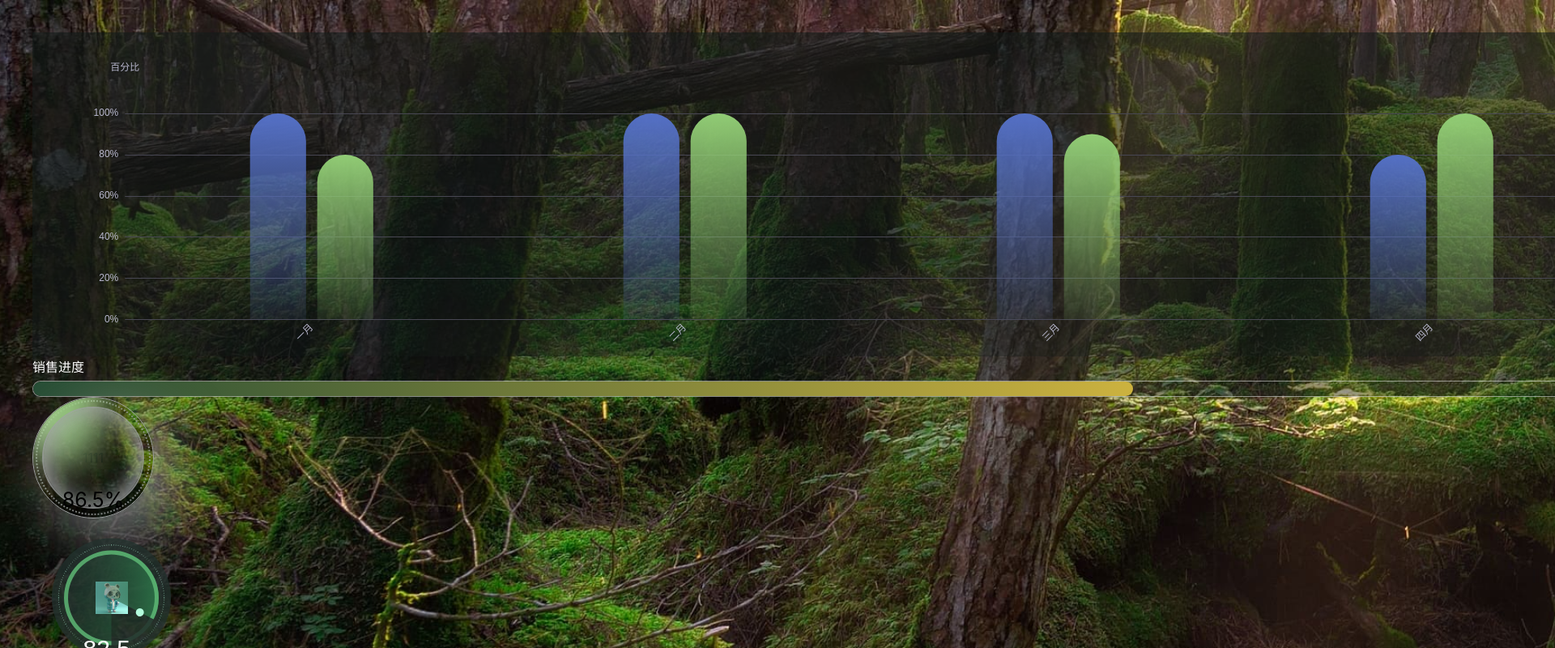
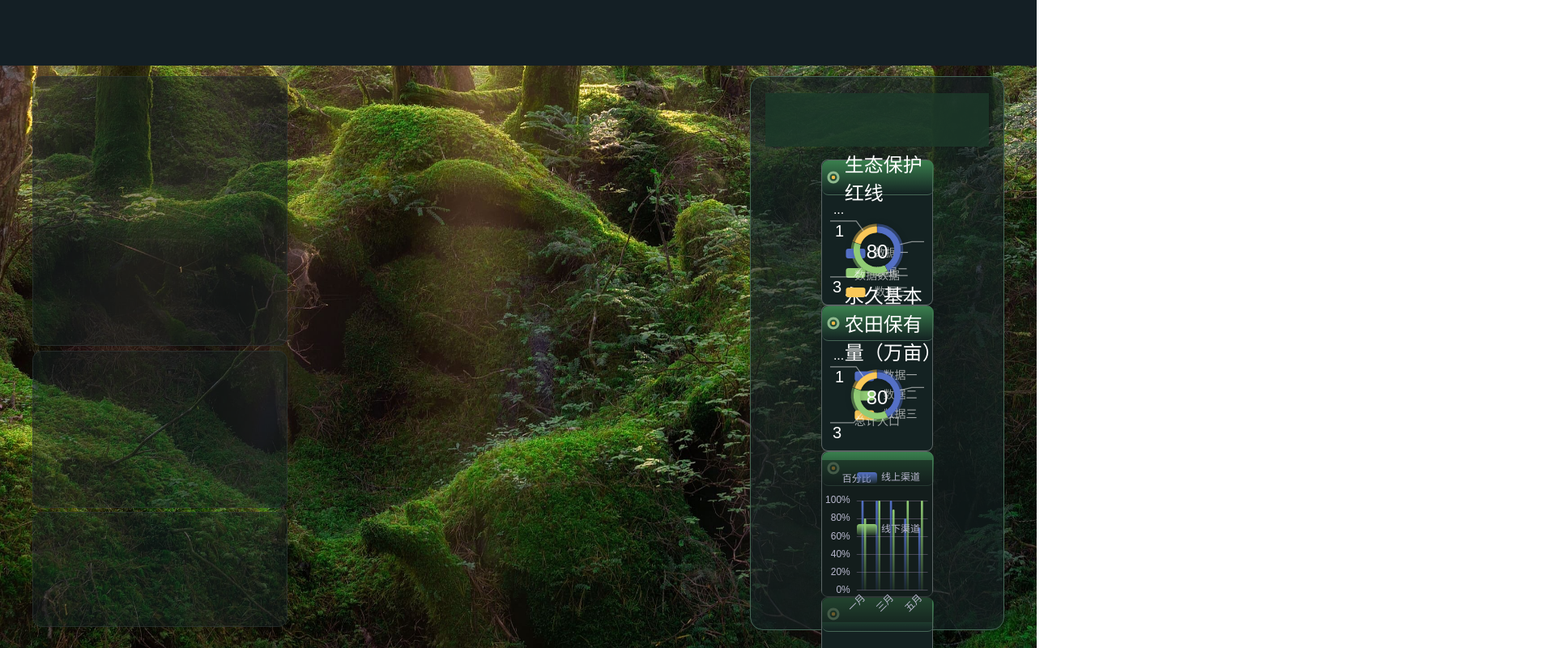
Before and after one commit to xya-0526/digital-twin, a Vue app: page /transportation/location-conditions in a window 1280 px wide. Shown: the top 800 px of the page at 81% size, 1920 px wide, since content can reach past the window. Built offline with nearby package versions, Linux system fonts and the light colour scheme.

Commit message:
feat: 布局

```diff
--- a/src/components/BarCharts.vue
+++ b/src/components/BarCharts.vue
@@ -10,11 +10,11 @@ const props = defineProps({
   // 尺寸配置
   width: {
     type: String,
-    default: '50%'
+    default: '600px'
   },
   height: {
     type: String,
-    default: '400px'
+    default: '200px'
   },
 
   // 数据配置
@@ -74,7 +74,7 @@ const chartOption = computed(() => ({
   legend: props.showLegend
     ? {
         data: props.seriesData?.map(s => s.name),
-        top: 30,
+        top: 10,
         right: 10,
         itemGap: 50
       }
@@ -106,7 +106,7 @@ const chartOption = computed(() => ({
       formatter: '{value}%'
     },
     name: '百分比',
-    nameGap: 50,
+    nameGap: 20,
     max: 100
   },
   series: props.seriesData?.map((series, index) => ({
--- a/src/components/CircleChart.vue
+++ b/src/components/CircleChart.vue
@@ -1,6 +1,6 @@
 <template>
-  <div class="circle-chart-container">
-    <div class="chart-title">
+  <div class="circle-chart-container" :style="{ width: props.width, height: props.height }">
+    <div class="chart-title" :style="{ width: props.width }">
       <img class="title-icon" :src="Point" alt="point" />
       {{ title }}
     </div>
@@ -13,8 +13,17 @@
 <script setup>
 import * as echarts from 'echarts'
 import Point from '@/assets/images/point.svg'
+import { onMounted, ref,watch } from 'vue'
 
 const props = defineProps({
+    width:{
+    type:String,
+    default:''
+  },
+  height: {
+    type:String,
+    default:''
+  },
   title: {
     type: String,
     required: true
@@ -76,6 +85,7 @@ const initChart = () => {
 const handleResize = () => {
   if (chartInstance) {
     chartInstance.resize()
+    initChart()
   }
 }
 
@@ -104,6 +114,7 @@ const updateChart = () => {
     },
     series: [
       {
+        z: 10,
         name: props.title,
         type: 'pie',
         radius: ['33%', '45%'],
@@ -113,8 +124,8 @@ const updateChart = () => {
         avoidLabelOverlap: true,
         itemStyle: {
           borderRadius: 1,
-          borderWidth: 8,
-          borderColor: 'rgba(133, 208, 106, .1)'
+          // borderWidth: 8,
+          // borderColor: 'rgba(133, 208, 106, .1)'
         },
         label: {
           show: true,
@@ -163,7 +174,7 @@ const updateChart = () => {
             name: item.label,
             itemStyle: {
               shadowBlur: 10,
-              shadowColor: 'rgba(0, 0, 0, 0.2)'
+              shadowColor: 'rgba(0, 0, 0, 0.2)',
             }
           }
         }),
@@ -176,6 +187,29 @@ const updateChart = () => {
             shadowColor: 'rgba(0, 0, 0, 0.5)'
           }
         }
+      },
+      {
+        z:1,
+        type: 'pie',
+        radius: ['33%', '50%'],
+        width: chartWidth,
+        roseType: props.roseType,
+        padAngle: 1,
+        avoidLabelOverlap: false,
+        data: props.dataItems.map(item => {
+          return {
+            value: item.percentage,
+            name: item.label,
+            itemStyle: {
+              shadowBlur: 10,
+              shadowColor: 'rgba(0, 0, 0, 0.2)',
+              opacity: .5, // 整体透明度设为50%,
+            }
+          }
+        }),
+        label:{
+          show: false
+        },
       }
     ],
     tooltip: {
@@ -279,7 +313,7 @@ watch(() => [props.dataItems, props.centerValue, props.centerLabel], updateChart
 .chart-wrapper {
   width: 100%;
   height: 95%;
-  filter: drop-shadow(0 0 10px rgba(255, 255, 255, 0.6));
+  /* filter: drop-shadow(0 0 10px rgba(255, 255, 255, 0.6)); */
   z-index: 1;
   display: flex;
   align-items: center;
--- a/src/components/ProgressBar.vue
+++ b/src/components/ProgressBar.vue
@@ -17,11 +17,11 @@ const props = defineProps({
   },
   width: {
     type: String,
-    default: '100%'
+    default: '450px'
   },
   height: {
     type: String,
-    default: '10px'
+    default: '25px'
   },
   ortherProps: {
     type: Object,
@@ -41,8 +41,8 @@ const progressStyle = computed(() => {
 })
 onMounted(() => {
   const progress = document.querySelector('.el-progress-bar__outer')
-  progress.style.background = 'rgba(17, 26, 27,0.04)'
-  progress.style.border = '0.1px solid rgba(255,255,255,0.5)'
+  progress.style.background = 'rgba(26, 40, 40)'
+  progress.style.border = '0.1px solid rgba(56, 65, 67,0.8)'
 })
 </script>
 
@@ -55,7 +55,7 @@ onMounted(() => {
     <el-progress
       :text-inside="true"
       :style="{ width: progressStyle.width, height: progressStyle.height }"
-      :stroke-width="20"
+      :stroke-width="15"
       :percentage="percentage"
       status="succes"
       :color="progressStyle.gradientColor"
@@ -67,13 +67,17 @@ onMounted(() => {
 
 <style scoped lang="scss">
 .progress-bar {
-  width: 70%;
-  height: 50px;
-  background-color: rgb(17, 26, 27, 0.4);
+  z-index: 100;
+  width: 450px;
+  height: 60px;
+  // background-color: rgb(17, 26, 27, 0.4);
+  overflow: hidden;
   .box {
     display: flex;
+    width: 100%;
+    font-size: 16px;
     justify-content: space-between;
-    margin-bottom: 25px;
+    // margin-bottom: 25px;
     color: rgb(255, 255, 255);
   }
 }
--- /dev/null
+++ b/src/components/cartBoxone.vue
@@ -0,0 +1,89 @@
+<script setup>
+import Point from '@/assets/images/point.svg'
+const props = defineProps({
+  title:{
+    type:String,
+    default:''
+  },
+  width:{
+    type:String,
+    default:''
+  },
+  height: {
+    type:String,
+    default:''
+  },
+  color: {
+    type:String,
+    default:''
+  }
+})
+console.log(props.title)
+</script>
+
+<template>
+  <div class="circle-chart-container" :style="{ width: props.width, height: props.height }">
+    <div class="chart-title" :style="{ width: props.width }">
+      <img class="title-icon" :src="Point" alt="point"/>
+      <span class="title-text">{{ props.title }}</span>
+    </div>
+    <div class="chart-content">
+      <div class="chart-wrapper" ref="chartRef">
+        <slot></slot>
+      </div>
+    </div>
+  </div>
+</template>
+
+<style scoped>
+.circle-chart-container {
+  width: 605px;
+  height: 320px;
+  position: relative;
+  background-color: #142222;
+  border: 1px solid var(--border-default);
+  border-radius: var(--border-radius);
+  box-shadow: var(--box-shadow);
+  display: flex;
+  flex-direction: column;
+  box-sizing: border-box;
+}
+
+.chart-title {
+  width: 605px;
+  height: 42.51px;
+  border-radius: 8px;
+  opacity: 1;
+  background: linear-gradient(180deg, rgb(58, 128, 78) 0%, rgba(20, 34, 34, 0) 100%);
+  display: flex;
+  align-items: center;
+  font-size: 24px;
+  color: rgba(255, 255, 255, 1);
+  font-weight: 400;
+  font-family: 'SourceHanSansCN';
+  border-bottom: 1px solid rgba(69, 102, 85, 1);
+}
+
+.title-icon {
+  display: inline-block;
+  margin: 5px;
+}
+
+.chart-content {
+  display: flex;
+  justify-content: space-between;
+  align-items: center;
+  height: calc(100% - 42px);
+  position: relative;
+}
+
+.chart-wrapper {
+  width: 100%;
+  height: 95%;
+  /* filter: drop-shadow(0 0 10px rgba(255, 255, 255, 0.6)); */
+  z-index: 1;
+  display: flex;
+  align-items: center;
+  justify-content: center;
+}
+</style>
--- a/src/components/radarCarts.vue
+++ b/src/components/radarCarts.vue
@@ -1,9 +1,16 @@
-<script setup></script>
+<script setup>
+const props = defineProps({
+  icon: {
+    type: String,
+    default: ''
+  }
+})
+</script>
 
 <template>
   <div class="radarCarts">
     <span class="item"></span>
-    <span>1111</span>
+    <img :src="props.icon" alt="">
     <span class="mask">86.5%</span>
   </div>
 </template>
@@ -12,37 +19,29 @@
 .radarCarts {
   position: relative;
   background: transparent;
-  background: linear-gradient(rgba(160, 163, 164, 0.75));
+  background: linear-gradient(rgba(26, 40, 40, 0.85));
 
-  width: 150px;
-  height: 150px;
+  width: 64px;
+  height: 64px;
   border-radius: 50%;
-  border: 0.1px solid rgb(160, 163, 164);
-  box-shadow: 25px 25px 75px rgba(160, 163, 164, 0.75);
+  border: 0.1px solid rgba(76, 96, 87, 0.85);
+  /* box-shadow: 25px 25px 75px rgba(160, 163, 164, 0.75); */
   overflow: hidden;
   display: flex;
   justify-content: center;
   align-items: center;
   overflow: hidden;
-  &::before {
-    content: '';
-    position: absolute;
-    inset: 3px;
-    border-radius: 50%;
-    border: 2.5px dotted rgba(160, 163, 164, 0.75);
-    /*  */
-  }
   &::after {
     content: '';
     /* z-index: 100; */
     position: absolute;
-    inset: 11px;
+    inset: 3.5px;
     border-radius: 50%;
-    border: 2.5px solid rgba(160, 163, 164, 0.75);
+    border: 2.5px solidrgba(26, 40, 40, 0.85);
     /* box-shadow: inset -5px -5px 25px rgba(0,0,0,0.75); */
     box-shadow:
-      inset -5px -5px 25px rgba(160, 163, 164, 0.75),
-      inset 5px 5px 35px rgba(160, 163, 164, 0.75);
+      inset -1px -1px 10px rgba(68, 118, 85, 0.85),
+      inset 1px 1px 15px rgba(68, 118, 85, 0.85);
   }
   .item {
     position: absolute;
@@ -54,39 +53,7 @@
     transform-origin: top left;
     /* border-top: 1px dashed #141414; */
     animation: rotate 2s linear infinite;
-    &::before {
-      content: '';
-      position: absolute;
-      top: 0;
-      left: 0;
-      width: 100%;
-      height: 100%;
-      transform-origin: top left;
-      background-color: rgb(144, 202, 117);
-      transform: rotate(-55deg);
-      animation: rotate 5s linear infinite;
-      filter: blur(30px) drop-shadow(20px 20px 10px #faf7f7);
-    }
-  }
-  .mask {
-    position: absolute;
-    z-index: 99;
-    bottom: 0;
-    width: 50%;
-    height: 30%;
-    font-size: 25px;
-    display: flex;
-    justify-content: center;
-    align-items: center;
-    /* background: linear-gradient(rgba(160, 163, 164,0.75)); */
-  }
-}
-@keyframes rotate {
-  0% {
-    transform: rotate(0deg);
-  }
-  100% {
-    transform: rotate(360deg);
+
   }
 }
 </style>
--- a/src/style.css
+++ b/src/style.css
@@ -4,9 +4,14 @@
     --primary-hover: #33c3e2;
     --primary-active: #0090b0;
     --primary-bg: rgba(0, 0, 0, .6);
+    --backgrouend-tow: #142222a6;
+    --backgrouend-one: #0c1319d9;
+    --header-brackground: rgb(20, 31, 37);
+
 
     --text-primary: #fff;
     --text-secondary: rgba(255, 255, 255, 0.7);
+
 
     /* 边框颜色 */
     --border-default: rgba(255, 255, 255, 0.3);
@@ -21,7 +26,7 @@
     /* 布局尺寸 */
     --screen-width: 5120px;
     --screen-height: 1440px;
-    --content-padding: 40px;
+    --content-padding: 0 40px 40px 40px;
 
     /* 阴影 */
     --shadow-default: 0 4px 12px rgba(0, 0, 0, 0.2);
@@ -34,13 +39,16 @@
     margin: 0;
     padding: 0;
     box-sizing: border-box;
+    /* --border-default*/
 }
 
 html,
 body {
-    width: 5120px;
-    height: 1580px;
+    width: 100%;
+    height: 100%;
     display: flex;
+    background-color: rgba(255, 255, 255, 0.23);
+    overflow: hidden;
 }
 
 body {
@@ -59,7 +67,7 @@ body {
 #app {
     width: var(--screen-width);
     height: var(--screen-height);
-    padding: var(--content-padding);
+    /* padding: var(--content-padding); */
     margin: 0 auto;
     position: relative;
 }
--- a/src/view/nationalPlanning/components/locationConditions.vue
+++ b/src/view/nationalPlanning/components/locationConditions.vue
@@ -1,6 +1,8 @@
 <script setup>
 import ProgressBar from '@/components/ProgressBar.vue'
+import CartBoxone from '@/components/cartBoxone.vue'
 import gaugeChart from '@/components/gaugeChart.vue'
+import { colProps } from 'element-plus'
 
 const salesData = [
   { name: '第一季度', value: 125 },
@@ -35,8 +37,8 @@ const gaugeData ={
 </script>
 
 <template>
+  <!-- <CartBoxone :title="'清水绿廊管控宽度'" :style="{width: '605px', height:'352px'}">
     <BarCharts
-    title="销售数据统计"
       :x-axis-data="['一月', '二月', '三月', '四月', '五月']"
       :series-data="[
         {
@@ -55,6 +57,7 @@ const gaugeData ={
       theme="dark"
       :horizontal="false"
       />
+  </CartBoxone>
   <ProgressBar
     :gradient-color="'linear-gradient(to right,#264d35,#ccb23f)'"
     :name="'销售进度'"
@@ -89,6 +92,85 @@ const gaugeData ={
         :showLegend="false"
       />
     </div>
+  </div> -->
+  <div class="header"></div>
+  <div class="main">
+    <div class="banner">
+      <div class="left">
+        <div class="one"></div>
+        <div class="two"></div>
+        <div class="three"></div>
+      </div>
+      <div class="right">
+        <div class="blist"></div>
+        <div class="carts">
+          <CircleChart
+            title="生态保护红线"
+            :centerValue="80"
+            :showLabel="true"
+            centerLabel="数据数据"
+            :dataItems="ecologicalData"
+            :width="'10.8164vw'"
+            :height="'22.4847vh'"
+          />
+           <CircleChart
+            title="永久基本农田保有量（万亩）"
+            :centerValue="80"
+            centerLabel="总计人口"
+            legend="right"
+            :dataItems="farmlandData"
+            :width="'10.8164vw'"
+            :height="'22.4847vh'"
+          />
+          <CartBoxone :width="'10.8164vw'" :height="'22.4847vh'">
+             <BarCharts
+              :x-axis-data="['一月', '二月', '三月', '四月', '五月']"
+              :series-data="[
+                {
+                  name: '线上渠道',
+                  data: [120, 200, 150, 80, 70],
+                  color: '#5470c6',
+                  offsetColor: 'rgba(90, 117, 197,0.1)'
+                },
+                {
+                  name: '线下渠道',
+                  data: [80, 120, 90, 110, 130],
+                  color: '#91cc75',
+                  offsetColor: 'rgba(145, 204, 117,0.1)'
+                }
+              ]"
+              theme="dark"
+              :horizontal="false"
+              />
+          </CartBoxone>
+          <CartBoxone :width="'10.8164vw'" :height="'22.4847vh'">
+
+          </CartBoxone>
+          <CartBoxone :width="'10.8164vw'" :height="'22.4847vh'">
+            <BarCharts
+              :x-axis-data="['一月', '二月', '三月', '四月', '五月']"
+              :series-data="[
+                {
+                  name: '线上渠道',
+                  data: [120, 200, 150, 80, 70],
+                  color: '#5470c6',
+                  offsetColor: 'rgba(90, 117, 197,0.1)'
+                },
+                {
+                  name: '线下渠道',
+                  data: [80, 120, 90, 110, 130],
+                  color: '#91cc75',
+                  offsetColor: 'rgba(145, 204, 117,0.1)'
+                }
+              ]"
+              theme="dark"
+              :horizontal="false"
+              />
+          </CartBoxone>
+          <CartBoxone :width="'10.8164vw'" :height="'22.4847vh'"></CartBoxone>
+        </div>
+      </div>
+    </div>
   </div>
 </template>
 
@@ -104,4 +186,84 @@ const gaugeData ={
   flex-direction: column;
   gap: 20px;
 }
+.header{
+  width: 100vw;
+  height: 10.0694vh;
+  border-radius: 0 0 0 0;
+  opacity: 1;
+  background: var(--header-brackground);
+  margin-bottom: 1.7361vh;
+}
+.main{
+  width: 100%;
+  height: 100%;
+  padding: var(--content-padding);
+}
+
+.banner{
+  width: 100%;
+  height: 100%;
+  display: flex;
+  justify-content: space-between;
+.left{
+  width: 29.2188vw;
+  height: 86.1806vh;
+  opacity: 1;
+  align-items: start;
+  .one{
+    width: 24.5898vw;
+    height: 41.5972vh;
+    border-radius: 11.5px;
+    opacity: 0.76;
+    border: 1px solid #2c3534;
+    background:var(--backgrouend-tow);
+  }
+  .two{
+    width: 24.5898vw;
+    height: 24.2361vh;
+    border-radius: 11.5px;
+    opacity: 0.76;
+    border: 1px solid #2c3535;
+    background: var(--backgrouend-tow);
+    margin-top: 0.6944vh;
+  }
+  .three{
+    width: 24.5898vw;
+    height: 17.7083vh;
+    border-radius: 11.5px;
+    opacity: 0.76;
+    border: 1px solid #2c3534;
+    background:var(--backgrouend-tow);
+    margin-top: 0.6944vh;
+  }
+}
+ .right{
+  width: 24.5313vw;
+  align-items: end;
+  height: 85.4167vh;
+  border-radius: 16px;
+  opacity: 1;
+  border: 1px solid #456655;
+  display: flex;
+  flex-direction: column;
+  justify-content: space-around;
+  align-items: center;
+  padding: 1.3889vh;
+  background: var(--backgrouend-tow);
+  .blist{
+    width: 95%;
+    height: 10%;
+    background: #1c3829d6;
+  }
+  .carts{
+    width: 95%;
+    height: 85%;
+    display: flex;
+    flex-wrap: wrap;
+    justify-content: space-around;
+    align-items: center;
+  }
+ }
+}
+
 </style>
```
Also changed, not shown: src/utils/index.js (line endings or trailing spaces). Lines whose indentation alone changed are shown as unchanged.
